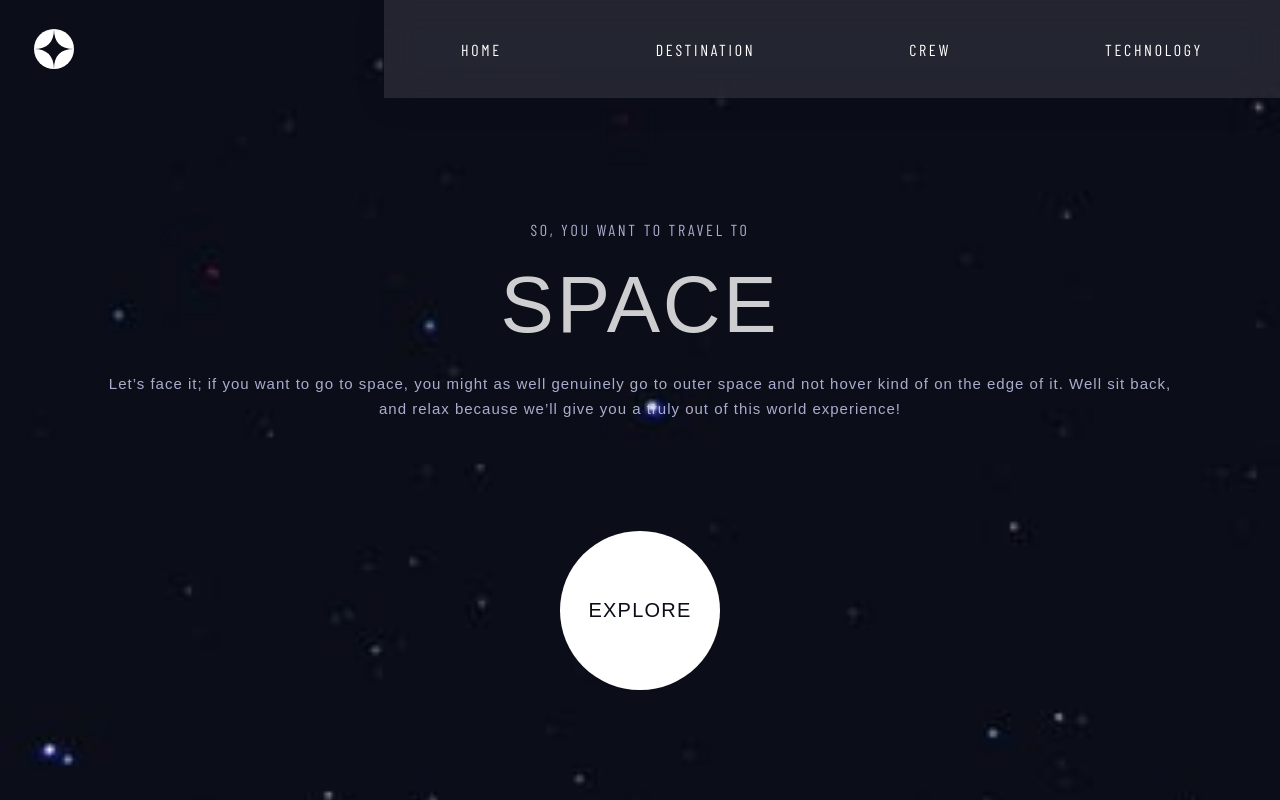
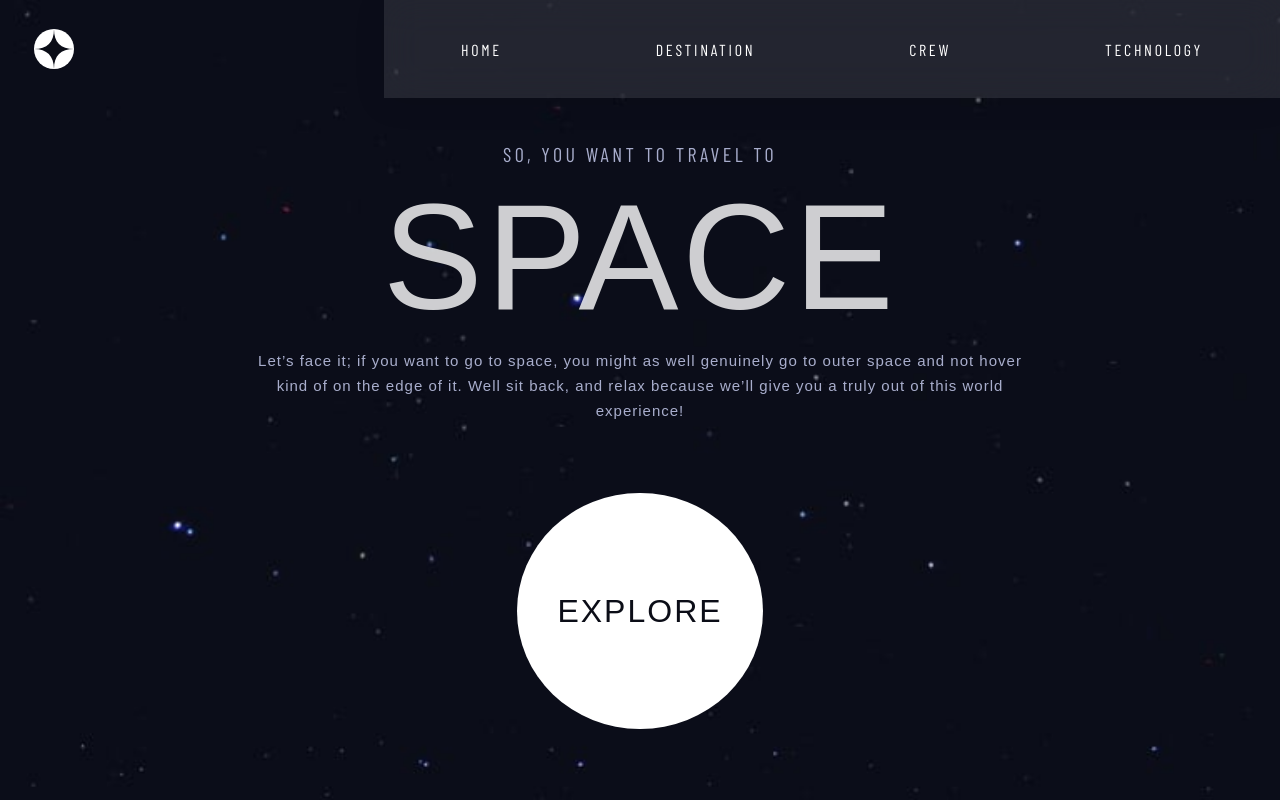
Before and after one commit to AyanorII/space-tourism, a React (Create React App) app in the folder space-tourism/: page / in a window 1280 px wide. Built offline with nearby package versions, Linux system fonts and the light colour scheme; a web font is replaced by a local one.

Commit message:
fix: home responsive to tablet

```diff
--- a/space-tourism/src/pages/Home/Home.jsx
+++ b/space-tourism/src/pages/Home/Home.jsx
@@ -12,15 +12,23 @@ const Homepage = styled.div`
   height: 100vh;
   display: grid;
   place-items: center;
+
+  @media (min-width: 768px) {
+    background: url(${bgTablet}) no-repeat;
+    background-size: cover;
+  }
 `;
 
 const Content = styled.div`
   text-align: center;
   width: 85%;
   align-self: end;
+
+  @media (min-width: 768px) {
+    width: 60%;
+  }
 `;
 
-// FIXME: Font not rendered correctly on Chrome
 const MainHeading = styled.h1`
   font-size: 1rem;
   font-family: "Barlow Condensed", sans-serif;
@@ -29,6 +37,12 @@ const MainHeading = styled.h1`
   color: ${(props) => props.theme.colors.main};
   text-transform: uppercase;
   opacity: 0.8;
+
+  @media (min-width: 768px) {
+    font-size: 1.25rem;
+    letter-spacing: 3.38px;
+    line-height: 24px;
+  }
 `;
 
 const BigSpace = styled.span`
@@ -38,6 +52,11 @@ const BigSpace = styled.span`
   line-height: 6.25rem;
   margin-top: 1rem;
   opacity: 1;
+
+  @media (min-width: 768px) {
+    font-size: 9.375rem;
+    line-height: 9.375rem;
+  }
 `;
 
 const Paragraph = styled.p`
--- a/space-tourism/src/pages/Home/HomeButton.jsx
+++ b/space-tourism/src/pages/Home/HomeButton.jsx
@@ -16,6 +16,13 @@ const Button = styled(NavLink)`
   border: none;
   outline: none;
 
+  @media (min-width: 768px) {
+    font-size: 2rem;
+    letter-spacing: 2px;
+    line-height: 36px;
+    padding: 6.25rem 2.5rem;
+  }
+
   @media (min-width: 1200px) {
     transition: box-shadow 0.3s;
 
```
